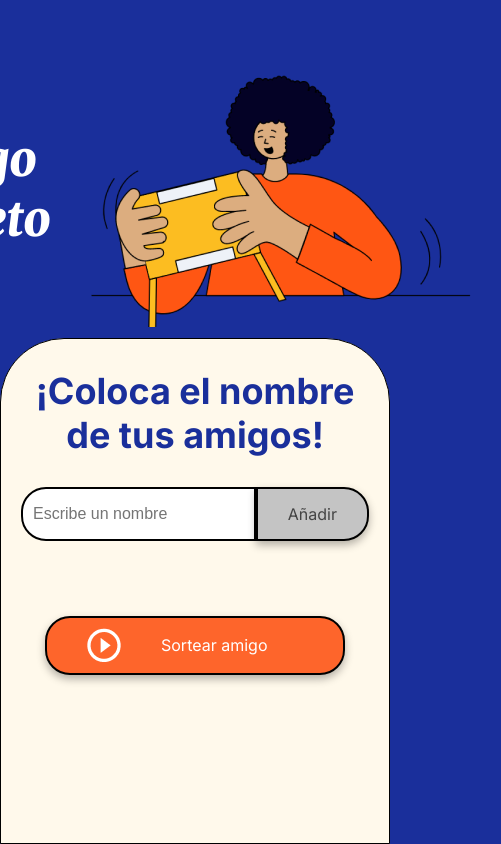
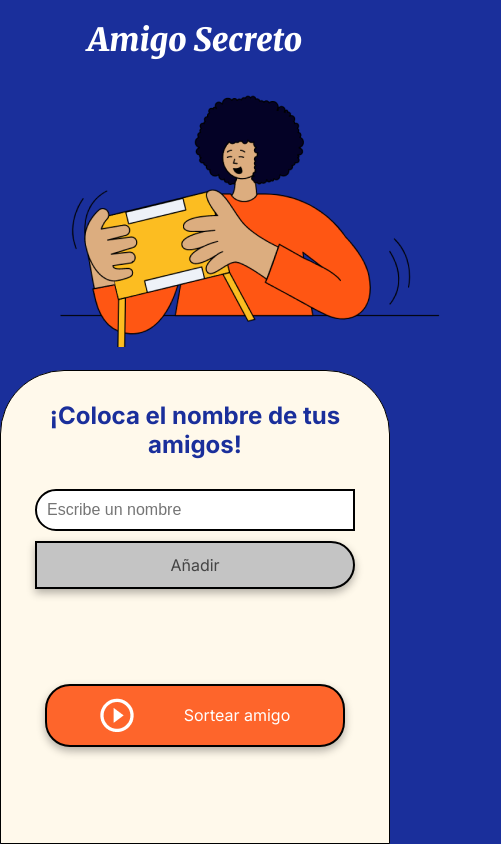
Before and after one commit to AlmaKarinaGarcia/-amigo-secreto, a plain HTML site: page index.html in a window 390 px wide. Shown: the whole page, 501 px wide, since content can reach past the window. Drawn offline with Linux system fonts and the light colour scheme.

Commit message:
Update style.css
Prueba estilo responsivo

```diff
--- a/style.css
+++ b/style.css
@@ -176,3 +176,78 @@ ul {
 .eliminar-btn:hover {
     background-color: darkred;
 }
+
+/*Diseño responsivo*/
+
+@media (max-width: 1200px) {
+    .header-banner {
+        padding: 5%;
+        text-align: center;
+        display: block !important; /* Asegura que el header sea visible */
+    }
+
+    .main-title {
+        display: block !important; /* Asegura que el título no se oculte */
+        font-size: 2rem;
+        margin-bottom: 10px;
+    }
+
+    .input-section {
+        display: flex;
+        flex-direction: column;
+        align-items: center;
+        padding: 5%;
+        text-align: center;
+        visibility: visible !important; /* Fuerza la visibilidad */
+    }
+
+    .section-title {
+        display: block !important; /* Asegura que el título sea visible */
+        font-size: 1.5rem;
+        margin-bottom: 10px;
+    }
+
+    .input-wrapper {
+        display: flex;
+        flex-direction: column;
+        align-items: center;
+        width: 100%;
+        max-width: 320px;
+    }
+
+    .input-name {
+        width: 100%;
+        padding: 10px;
+        font-size: 1rem;
+        margin-bottom: 10px;
+    }
+
+    .button-add {
+        width: 100%;
+        padding: 12px;
+        font-size: 1rem;
+    }
+
+    .name-list, .result-list {
+        width: 100%;
+        max-width: 320px;
+        text-align: left;
+        padding: 0;
+        display: block !important; /* Asegura que las listas sean visibles */
+    }
+
+    .button-container {
+        margin-top: 20px;
+        display: flex;
+        justify-content: center;
+    }
+
+    .button-draw {
+        display: flex;
+        align-items: center;
+        justify-content: center;
+        gap: 10px;
+        padding: 12px;
+        font-size: 1rem;
+    }
+}
```
